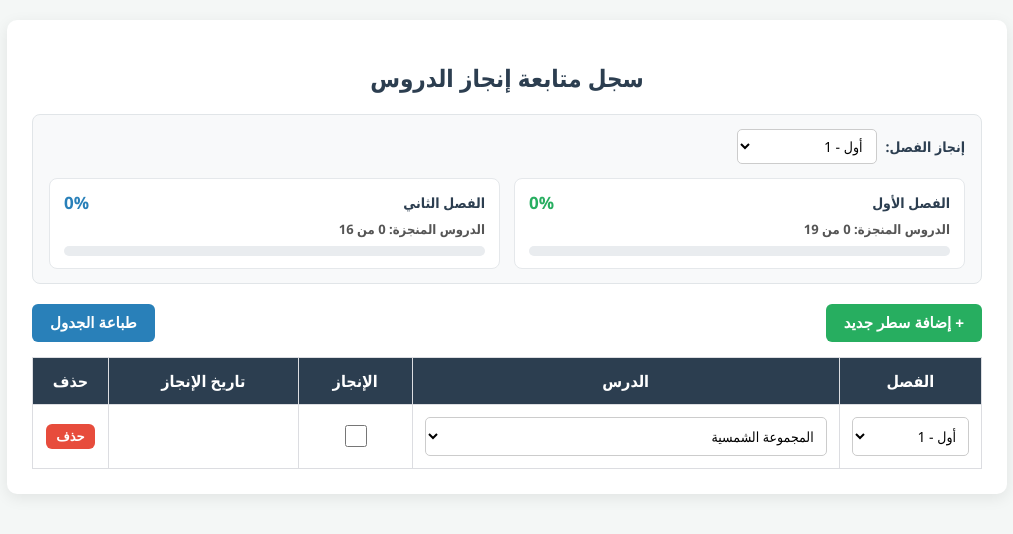
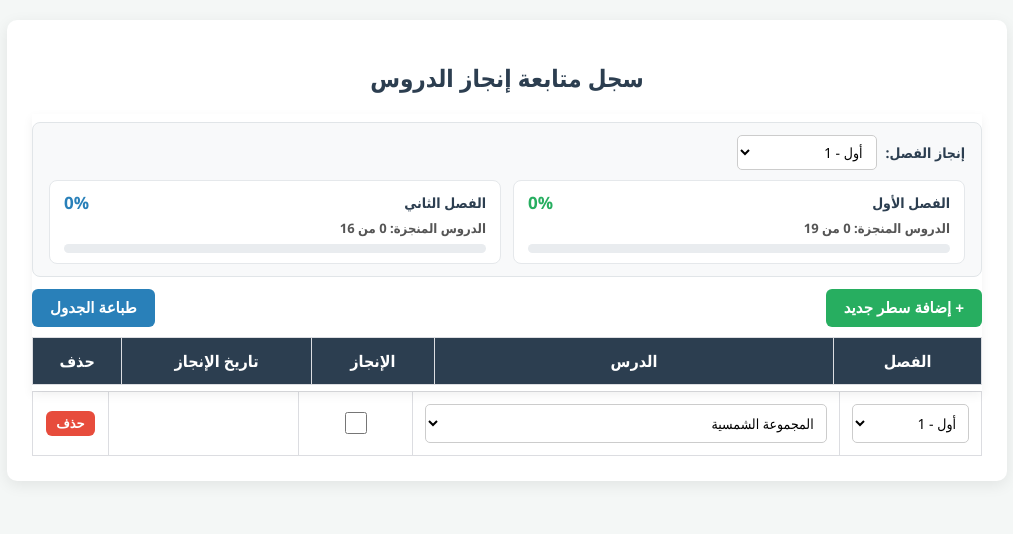
Before and after one commit to taas2079/lessons, a plain HTML site: page index.html in a window 1280 px wide. Shown: the whole page, without its empty margins (133-1146 px from the left). Drawn offline with Linux system fonts and the light colour scheme.

Commit message:
Update index.html

```diff
--- a/index.html
+++ b/index.html
@@ -26,20 +26,32 @@
             margin-bottom: 20px;
             font-size: 24px;
         }
+
+        /* الجزء العلوي المثبت: النسب + الأزرار + رأس الجدول */
+        .sticky-top-section {
+            position: sticky;
+            top: 0;
+            z-index: 50;
+            background-color: #ffffff;
+            padding-top: 8px;
+            padding-bottom: 6px;
+            box-shadow: 0 4px 10px rgba(0, 0, 0, 0.06);
+        }
+
         /* مؤشر نسبة الإنجاز للفصل الأول والثاني */
         .single-progress-box {
             background: #f8f9fa;
             border: 1px solid #e1e5e8;
             border-radius: 8px;
-            padding: 14px 16px;
-            margin-bottom: 20px;
+            padding: 12px 16px;
+            margin-bottom: 12px;
         }
         .progress-top-row {
             display: flex;
             justify-content: space-between;
             align-items: center;
             gap: 12px;
-            margin-bottom: 14px;
+            margin-bottom: 10px;
             flex-wrap: wrap;
         }
         .class-selector-group {
@@ -58,19 +70,19 @@
         .terms-grid {
             display: grid;
             grid-template-columns: repeat(auto-fit, minmax(260px, 1fr));
-            gap: 14px;
+            gap: 12px;
         }
         .term-card {
             background: #ffffff;
             border: 1px solid #e5e8eb;
             border-radius: 8px;
-            padding: 12px 14px;
+            padding: 10px 14px;
         }
         .term-header {
             display: flex;
             justify-content: space-between;
             align-items: center;
-            margin-bottom: 6px;
+            margin-bottom: 5px;
             font-weight: bold;
         }
         .term-title {
@@ -87,12 +99,12 @@
         .progress-count {
             color: #555;
             font-size: 13px;
-            margin-bottom: 8px;
+            margin-bottom: 7px;
             font-weight: 600;
         }
         .progress-bar-bg {
             width: 100%;
-            height: 10px;
+            height: 9px;
             background-color: #e9ecef;
             border-radius: 999px;
             overflow: hidden;
@@ -107,10 +119,11 @@
         .progress-bar-fill.term2 {
             background-color: #2980b9;
         }
+
         .controls {
             display: flex;
             justify-content: space-between;
-            margin-bottom: 15px;
+            margin-bottom: 10px;
             gap: 10px;
         }
         button {
@@ -141,10 +154,19 @@
         button.delete-btn:hover {
             background-color: #c0392b;
         }
-        table {
+
+        /* جداول رأس الجدول وبياناته */
+        .header-table {
             width: 100%;
             border-collapse: collapse;
-            margin-top: 10px;
+            margin-top: 0;
+            table-layout: fixed;
+        }
+        .data-table {
+            width: 100%;
+            border-collapse: collapse;
+            margin-top: 0;
+            table-layout: fixed;
         }
         th, td {
             border: 1px solid #dcdde1;
@@ -172,6 +194,7 @@
             cursor: pointer;
             accent-color: #27ae60;
         }
+
         /* تنسيق الشطب الخطي بالأحمر على كامل السطر */
         tr.completed {
             background-color: #fff5f5;
@@ -198,9 +221,14 @@
             color: #2c3e50;
             min-width: 140px;
         }
+
         @media print {
             .controls, .action-col {
                 display: none !important;
+            }
+            .sticky-top-section {
+                position: static;
+                box-shadow: none;
             }
             body {
                 background: #fff;
@@ -221,6 +249,7 @@
 <div class="container">
     <h1>سجل متابعة إنجاز الدروس</h1>
 
+    <div class="sticky-top-section">
         <div class="single-progress-box">
             <div class="progress-top-row">
                 <div class="class-selector-group">
@@ -259,7 +288,7 @@
             <button class="print-btn" onclick="window.print()">طباعة الجدول</button>
         </div>
 
-    <table id="lessonsTable">
+        <table class="header-table">
             <thead>
                 <tr>
                     <th style="width: 15%;">الفصل</th>
@@ -269,6 +298,17 @@
                     <th class="action-col" style="width: 8%;">حذف</th>
                 </tr>
             </thead>
+        </table>
+    </div>
+
+    <table id="lessonsTable" class="data-table">
+        <colgroup>
+            <col style="width: 15%;">
+            <col style="width: 45%;">
+            <col style="width: 12%;">
+            <col style="width: 20%;">
+            <col class="action-col" style="width: 8%;">
+        </colgroup>
         <tbody id="tableBody">
             <!-- الصفوف تضاف هنا تلقائياً -->
         </tbody>
@@ -324,7 +364,6 @@
         .filter(item => !item.startsWith("==="));
     const validLessons = [...firstTermLessons, ...secondTermLessons];
 
-    // جلب البيانات المحفوظة أو البدء بصف واحد افتراضي
     let savedData = JSON.parse(localStorage.getItem('lessonsTrackerData')) || [
         { classVal: classesList[0], lessonVal: firstTermLessons[0], completed: false, date: "" }
     ];
@@ -389,7 +428,6 @@
                 tr.classList.add('completed');
             }
 
-            // 1. خانة الفصل
             const tdClass = document.createElement('td');
             const selectClass = document.createElement('select');
             classesList.forEach(cls => {
@@ -402,14 +440,12 @@
             selectClass.onchange = (e) => updateRow(index, 'classVal', e.target.value, true);
             tdClass.appendChild(selectClass);
 
-            // 2. خانة الدرس
             const tdLesson = document.createElement('td');
             const selectLesson = document.createElement('select');
             lessonsList.forEach(lesson => {
                 const option = document.createElement('option');
                 option.value = lesson;
                 option.textContent = lesson;
-                // تعطيل الفاصل لكي لا يتم اختياره كدرس
                 if (lesson.startsWith("===")) {
                     option.disabled = true;
                 }
@@ -419,7 +455,6 @@
             selectLesson.onchange = (e) => updateRow(index, 'lessonVal', e.target.value, true);
             tdLesson.appendChild(selectLesson);
 
-            // 3. خانة الإنجاز (علامة صح)
             const tdCheck = document.createElement('td');
             const checkbox = document.createElement('input');
             checkbox.type = 'checkbox';
@@ -427,12 +462,10 @@
             checkbox.onchange = (e) => toggleComplete(index, e.target.checked);
             tdCheck.appendChild(checkbox);
 
-            // 4. خانة تاريخ الإنجاز
             const tdDate = document.createElement('td');
             tdDate.className = 'date-cell';
             tdDate.textContent = row.date;
 
-            // زر الحذف
             const tdAction = document.createElement('td');
             tdAction.className = 'action-col';
             const delBtn = document.createElement('button');
@@ -501,7 +534,6 @@
         renderTable();
     }
 
-    // تشغيل الجدول عند فتح الصفحة
     renderTable();
 </script>
 
```
Lines whose indentation alone changed are shown as unchanged.
